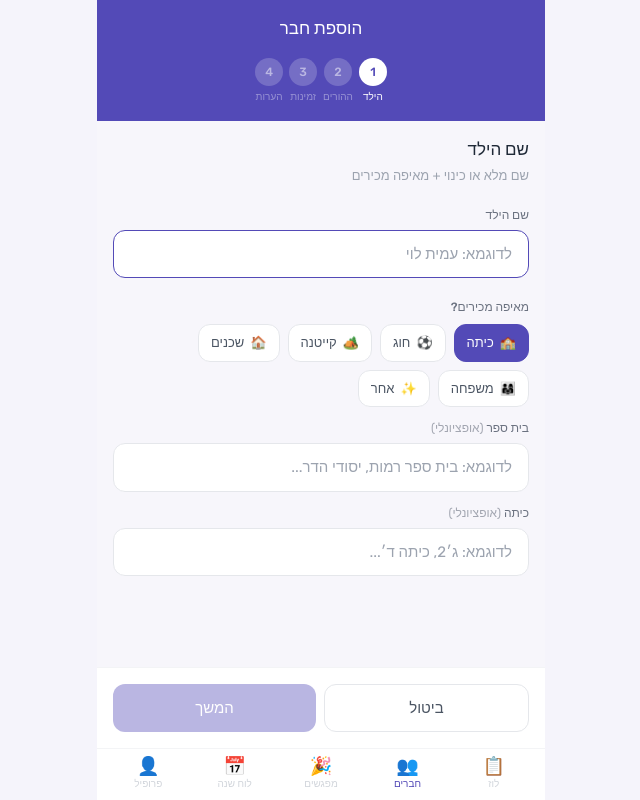
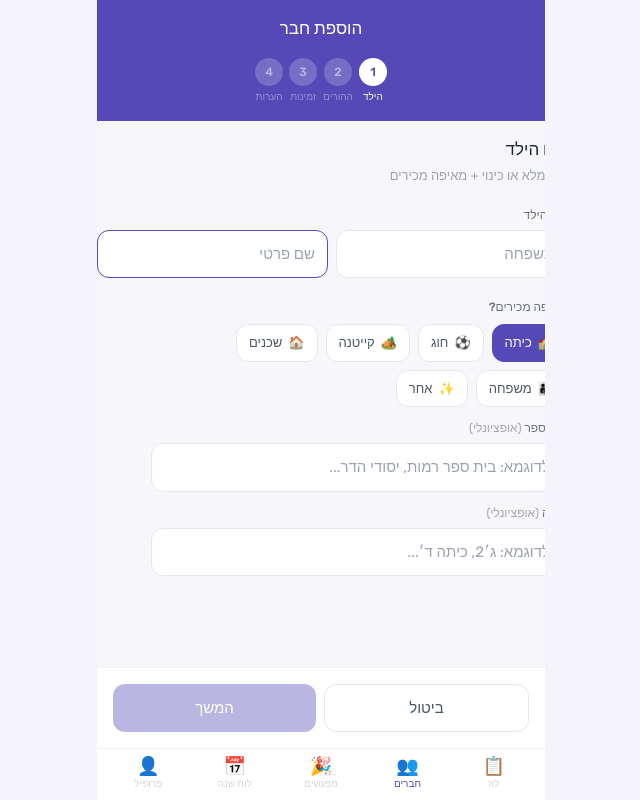
Before and after one commit to madeinphk-alt/kidimeet, a Next.js app: page /friends/add in a window 1280 px wide. Shown: the whole page, without its empty margins (319-959 px from the left). Built offline with nearby package versions, Linux system fonts and the light colour scheme.

Commit message:
feat: split child name to first+last in add friend form

```diff
--- a/src/app/friends/add/page.tsx
+++ b/src/app/friends/add/page.tsx
@@ -51,7 +51,8 @@ function AddFriendForm() {
   const editId = params.get('id');
 
   const [step, setStep] = useState(0);
-  const [childName, setChildName] = useState('');
+  const [childFirstName, setChildFirstName] = useState('');
+  const [childLastName,  setChildLastName]  = useState('');
   const [group, setGroup] = useState<FriendGroup>('class');
   const [groupLabel, setGroupLabel] = useState('');
   const [friendSchool, setFriendSchool] = useState('');
@@ -74,7 +75,9 @@ function AddFriendForm() {
     if (editId) {
       const f = getFriends().find(fr => fr.id === editId);
       if (f) {
-        setChildName(f.name);
+        const parts = f.name.trim().split(' ');
+        setChildFirstName(parts[0] ?? '');
+        setChildLastName(parts.slice(1).join(' ') ?? '');
         setGroup(f.group ?? 'class');
         setGroupLabel(f.groupLabel ?? '');
         setFriendSchool(f.school ?? '');
@@ -126,8 +129,10 @@ function AddFriendForm() {
   };
 
   // ── Validation ──────────────────────────────────────────────────────────
+  const childName = [childFirstName.trim(), childLastName.trim()].filter(Boolean).join(' ');
+
   const canNext = [
-    childName.trim().length > 0,
+    childFirstName.trim().length > 0,
     parents[0].name.trim().length > 0 && parents[0].phone.trim().length > 0 &&
       (!splitCustody || (parents[1].name.trim().length > 0 && parents[1].phone.trim().length > 0)),
     true, // availability: always ok — can save pending or fill now
@@ -164,7 +169,7 @@ function AddFriendForm() {
   // ── Send WA + save as pending ───────────────────────────────────────────
   const sendAndWait = (parent: typeof parents[0]) => {
     if (!profile) return;
-    const msg = buildAvailabilityWaMessage(profile, childName, parent);
+    const msg = buildAvailabilityWaMessage(profile, childFirstName.trim(), parent);
     window.open(`https://wa.me/${formatWaPhone(parent.phone)}?text=${encodeURIComponent(msg)}`, '_blank');
     saveFriend(buildFriend(true));
     router.push('/friends');
@@ -208,14 +213,23 @@ function AddFriendForm() {
             <p className="text-[13px] text-gray-400 mb-5">שם מלא או כינוי + מאיפה מכירים</p>
 
             <label className="block text-[12px] font-medium text-gray-500 mb-1.5">שם הילד</label>
-            <input
-              value={childName}
-              onChange={e => setChildName(e.target.value)}
-              placeholder="לדוגמא: עמית לוי"
-              className="w-full border border-gray-200 rounded-xl px-4 py-3 text-[15px] text-right mb-5 focus:outline-none focus:border-[#534AB7] bg-white"
-              dir="rtl"
-              autoFocus
-            />
+            <div className="flex gap-2 mb-5">
+              <input
+                value={childLastName}
+                onChange={e => setChildLastName(e.target.value)}
+                placeholder="משפחה"
+                className="flex-1 border border-gray-200 rounded-xl px-3 py-3 text-[15px] text-right focus:outline-none focus:border-[#534AB7] bg-white"
+                dir="rtl"
+              />
+              <input
+                value={childFirstName}
+                onChange={e => setChildFirstName(e.target.value)}
+                placeholder="שם פרטי"
+                className="flex-1 border border-gray-200 rounded-xl px-3 py-3 text-[15px] text-right focus:outline-none focus:border-[#534AB7] bg-white"
+                dir="rtl"
+                autoFocus
+              />
+            </div>
 
             <label className="block text-[12px] font-medium text-gray-500 mb-2">מאיפה מכירים?</label>
             <div className="flex flex-wrap gap-2 mb-3" dir="rtl">
@@ -446,7 +460,7 @@ function AddFriendForm() {
                     </svg>
                     <div className="flex-1 min-w-0">
                       <p className="text-[14px] font-bold leading-snug">
-                        שאל את {p.name.split(' ')[0]} מתי {childName} פנוי
+                        שאל את {p.name.split(' ')[0]} מתי {childFirstName} פנוי
                       </p>
                       <p className="text-[11px] text-white/80 mt-0.5">
                         שמור וחכה לתשובה
```
